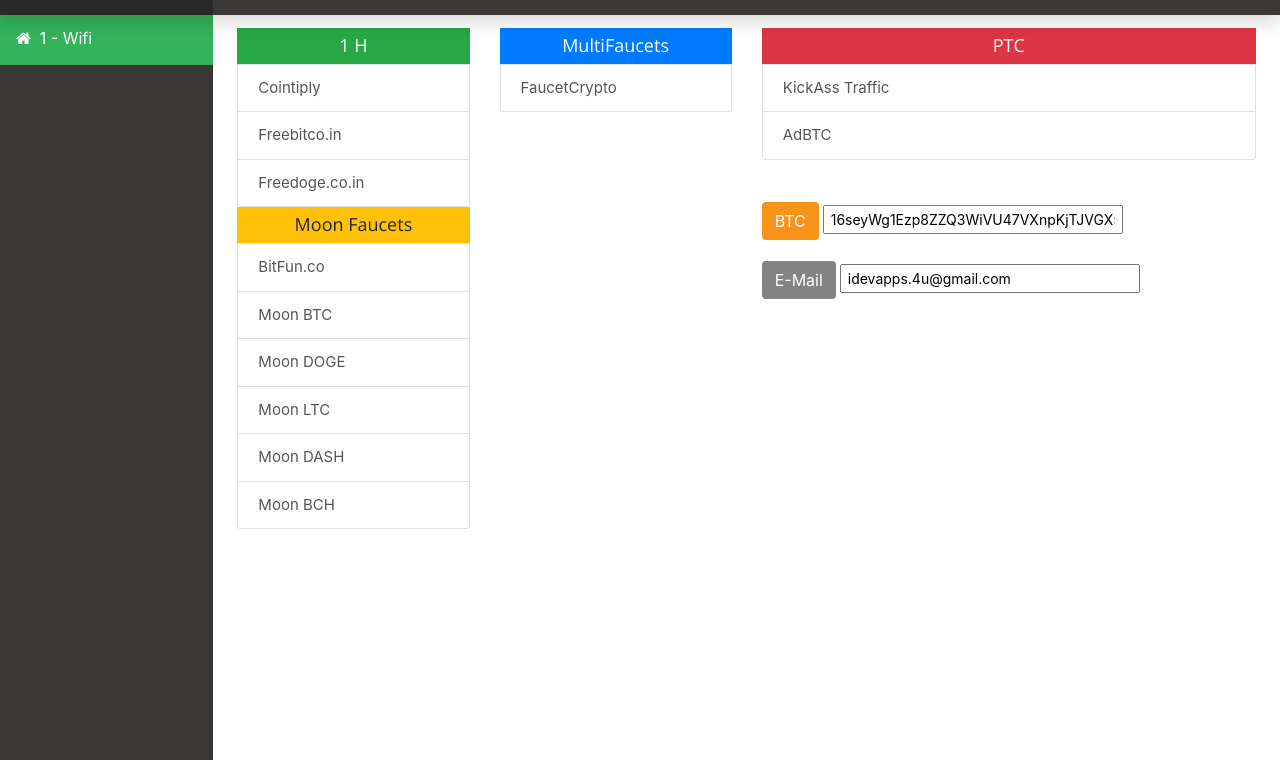
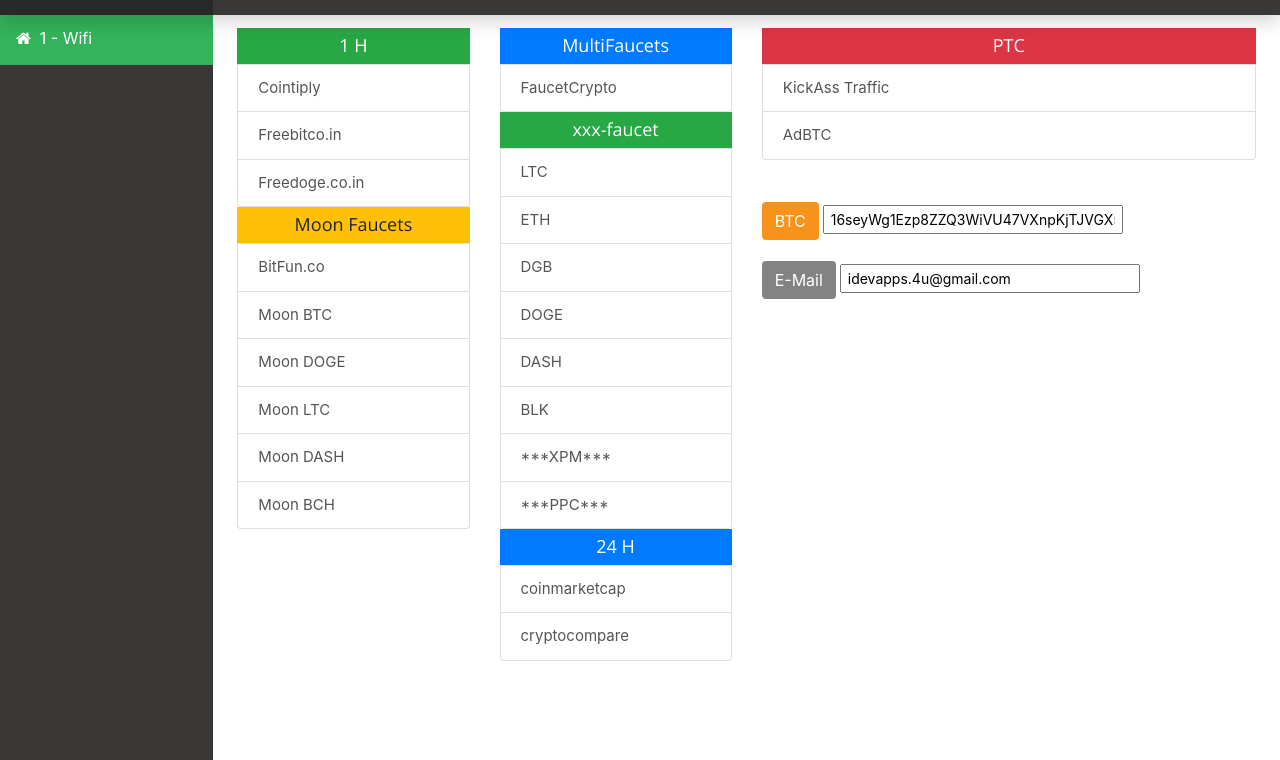
Before and after one commit to arancloud/go, a plain HTML site: page index.html in a window 1280 px wide. Shown: the part 40-800 px from the top of the page. Drawn offline with nearby package versions, Linux system fonts and the light colour scheme.

Commit message:
Update index.html

```diff
--- a/index.html
+++ b/index.html
@@ -1,3 +1,4 @@
+
 
 <!doctype html>
 <html lang="en">
@@ -62,6 +63,26 @@
                                             <a href="https://www.faucetcrypto.com/faucet/dashboard" target="_blank" class="list-group-item">FaucetCrypto</a>
 
                                         </div>
+                                        <h4 class="heading btn-success">xxx-faucet</h4>
+                            <div class="list-group">
+                                <a href="https://litecoin-faucet.com/page/faucet" target="_blank" rel="nofollow noopener" class="list-group-item">LTC</a>
+                                <a href="https://ethereum-faucet.org/page/faucet" target="_blank" rel="nofollow noopener" class="list-group-item">ETH</a>
+                                <a href="https://digibytefaucet.com/page/faucet" target="_blank" rel="nofollow noopener" class="list-group-item">DGB</a>
+                                <a href="https://doge-faucet.com/page/faucet" target="_blank" rel="nofollow noopener" class="list-group-item">DOGE</a>
+                                <a href="https://dash-faucet.com/page/faucet" target="_blank" rel="nofollow noopener" class="list-group-item">DASH</a>
+                                <a href="https://blackcoinfaucet.com/page/faucet" target="_blank" rel="nofollow noopener" class="list-group-item">BLK</a>
+                                <a href="https://xpm-faucet.com/page/faucet" target="_blank" rel="nofollow noopener" class="list-group-item">***XPM***</a>
+                                <a href="https://ppc-faucet.com/page/faucet" target="_blank" rel="nofollow noopener" class="list-group-item">***PPC***</a>
+
+                            </div>
+<h4 class="heading btn-primary">24 H</h4>
+                            <div class="list-group">
+                                <a href="https://coinmarketcap.com/" target="_blank" class="list-group-item">coinmarketcap</a>
+                                <a href="https://www.cryptocompare.com/coins/eth/overview" target="_blank" class="list-group-item">cryptocompare</a>
+
+
+                            </div>
+
                                     </div>
                                 </div>
                                 <div class="col-xs-6 col-md-6">
```
